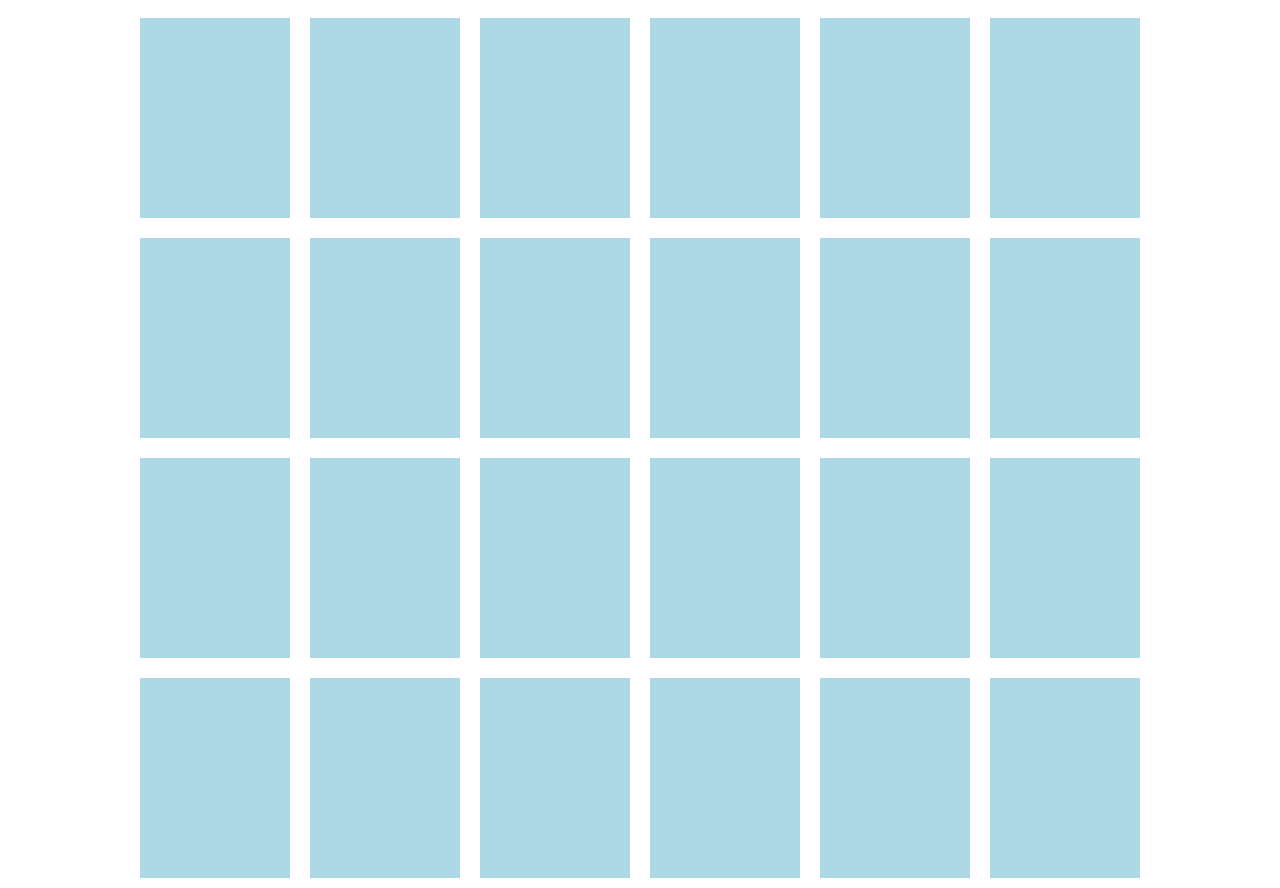
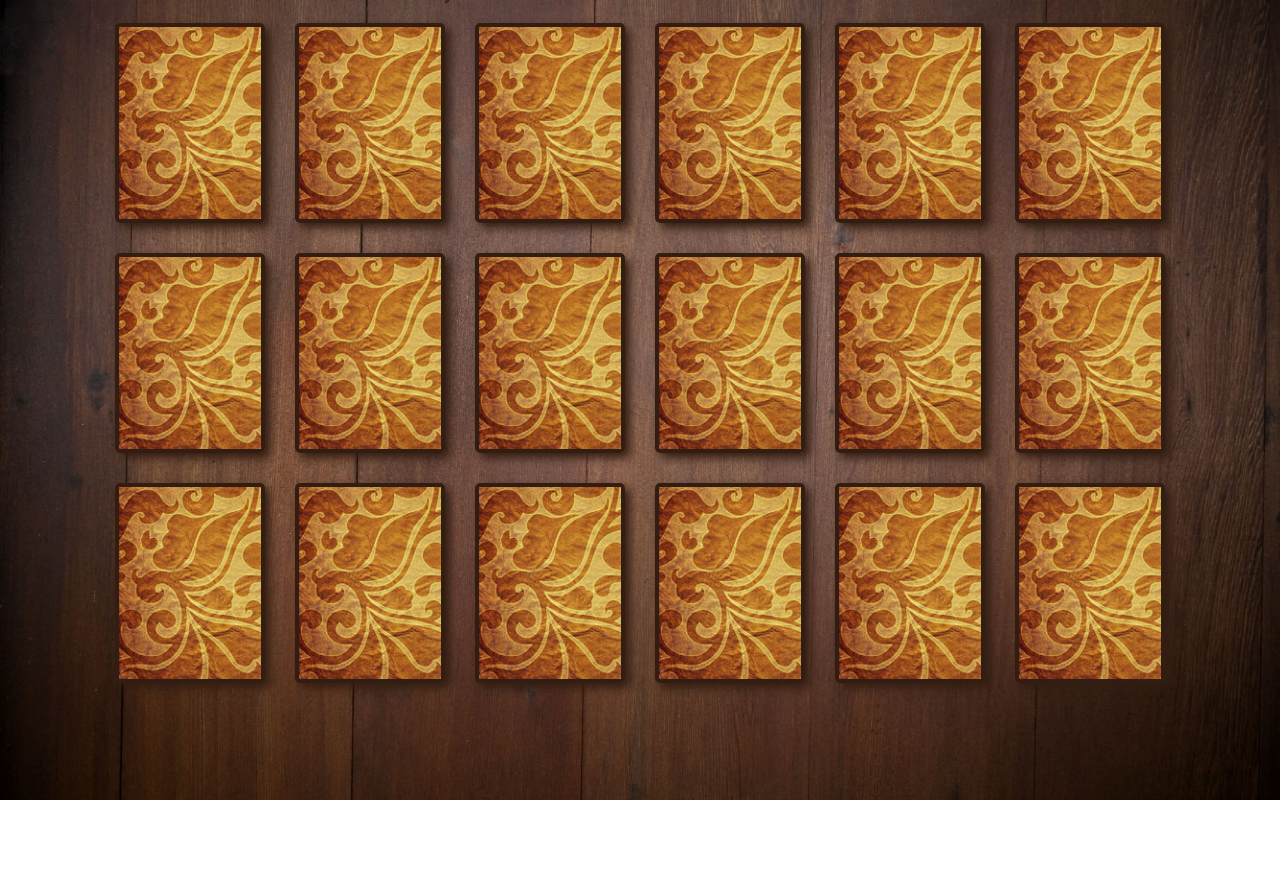
Before and after one commit to klogue214/MemoryGame, a plain HTML site: page index.html in a window 1280 px wide. After the commit the page ends 800 px from the top, so only its background shows below. Drawn offline with nearby package versions, Linux system fonts and the light colour scheme.

Commit message:
Look & Feel with animations done

```diff
--- a/index.html
+++ b/index.html
@@ -8,66 +8,60 @@
 	* {
 		box-sizing: border-box;
 	}
+	body {
+		background: url('table.jpg');
+		background-size: cover;
+	}
 	.container {
-		width: 1020px;
+		width: 1080px;
 		margin: 0 auto;
 	}
 	.card {
 		height: 200px;
 		width: 150px;
-		background: lightblue;
 		float: left;
-		margin: 10px;
+		margin: 15px;
+		border-radius: 5px;
+		border: 4px solid #321D12;
+		box-shadow: 5px 5px 10px #321D12;
+		background-image: url('card_back.jpg');
+		background-size: cover;
 	}
 	.card:hover {
-		background: lightgray;
+		border: 4px solid #ffeaa0;
+		box-shadow: 0 0 20px #ffeaa0;
 		cursor: pointer;
 	}
 	.card.selected {
-		background: lightgreen;
+		border: 4px solid #ffeaa0;
+		box-shadow: 0 0 20px #ffeaa0;
+		transform: rotateY(180deg);
+		transition: 0.5s;
+	}
+	.card.deselected {
+		transform: rotateY(-180deg);
+		transition: 0.5s;
 	}
 	</style>
 </head>
 <body>
 	<div class="container">
 		<div class="timer"></div>
-		<div class="card unmatched"></div>
-		<div class="card unmatched"></div>
-		<div class="card unmatched"></div>
-		<div class="card unmatched"></div>
-		<div class="card unmatched"></div>
-		<div class="card unmatched"></div>
-		<div class="card unmatched"></div>
-		<div class="card unmatched"></div>
-		<div class="card unmatched"></div>
-		<div class="card unmatched"></div>
-		<div class="card unmatched"></div>
-		<div class="card unmatched"></div>
-		<div class="card unmatched"></div>
-		<div class="card unmatched"></div>
-		<div class="card unmatched"></div>
-		<div class="card unmatched"></div>
-		<div class="card unmatched"></div>
-		<div class="card unmatched"></div>
-		<div class="card unmatched"></div>
-		<div class="card unmatched"></div>
-		<div class="card unmatched"></div>
-		<div class="card unmatched"></div>
-		<div class="card unmatched"></div>
-		<div class="card unmatched"></div>
 	</div>
 <script>
 $(document).ready(function(){
 	var app = {
-		cardValues: [1,2,3,4,5,6,7,8,9,10,11,12,1,2,3,4,5,6,7,8,9,10,11,12],
+		cardValues: [1,2,3,4,5,6,7,8,9,1,2,3,4,5,6,7,8,9],
+		imageType: 'animals',
 		init: function() {
 			app.shuffle();
 			app.clickHandlers();
+			app.preloadImages();
 		},
 		clickHandlers: function() {
 			$('.card').on('click', function() {
 				app.flipCard($(this));
-			})
+			});
 		},
 		shuffle: function() {
 			var swap = 0;
@@ -77,35 +71,48 @@ $(document).ready(function(){
 				temp = app.cardValues[i];
 				app.cardValues[i] = app.cardValues[swap];
 				app.cardValues[swap] = temp;
+				$('.container').append('<div class="card unmatched"></div>');
 			}
 			$('.card').each(function(index){
-				$(this).addClass('card-'+app.cardValues[index]);
 				$(this).attr('data-card', app.cardValues[index]);
 			});
 		},
 		flipCard: function(card) {
-			card.html(card.data('card'));
 			card.addClass('selected');
+			card.css({'background-image': 'url("http://lorempixel.com/150/200/'+app.imageType+'/'+card.data('card')+'")'});
 			if($('.selected').length == 2) {
 				app.checkMatch();
 			}
 		},
 		checkMatch: function() {
 			if($('.selected').first().data('card') == $('.selected').last().data('card')) {
-				$('.selected').each(function() {
-					$(this).removeClass('unmatched').removeClass('selected').animate({ opacity: 0 });
-				});
+				setTimeout(function() {
+					$('.selected').each(function() {
+						$(this).removeClass('unmatched selected').css({'background':''}).animate({ opacity: 0 },{duration: 1000});
+						app.checkWin();
+					});
+				}, 1000);
 			} else {
-				$('.selected').each(function() {
-					$(this).css( 'background-color', 'red' );
-				})
 				setTimeout(function(){
 					$('.selected').each(function() {
-						$(this).removeClass('selected').html('').css('background-color', 'lightblue');
-					})}, 1000);
+						$(this).removeClass('selected').css({'background':''});
+					});
+				}, 1000);
+			}
+		},
+		checkWin: function() {
+			if($('.unmatched').length === 0) {
+				console.log('you won!');
+			}
+		},
+		preloadImages: function() {
+			var img = [];
+			for(i = 0; i < app.cardValues.length; i ++) {
+				img[i] = new Image();
+				img[i].src = "http://lorempixel.com/150/200/"+app.imageType+"/"+i;
 			}
 		}
-	}
+	};
 	app.init();
 });
 </script>
```
Also changed, not shown: card_back.jpg (added), table.jpg (added).
